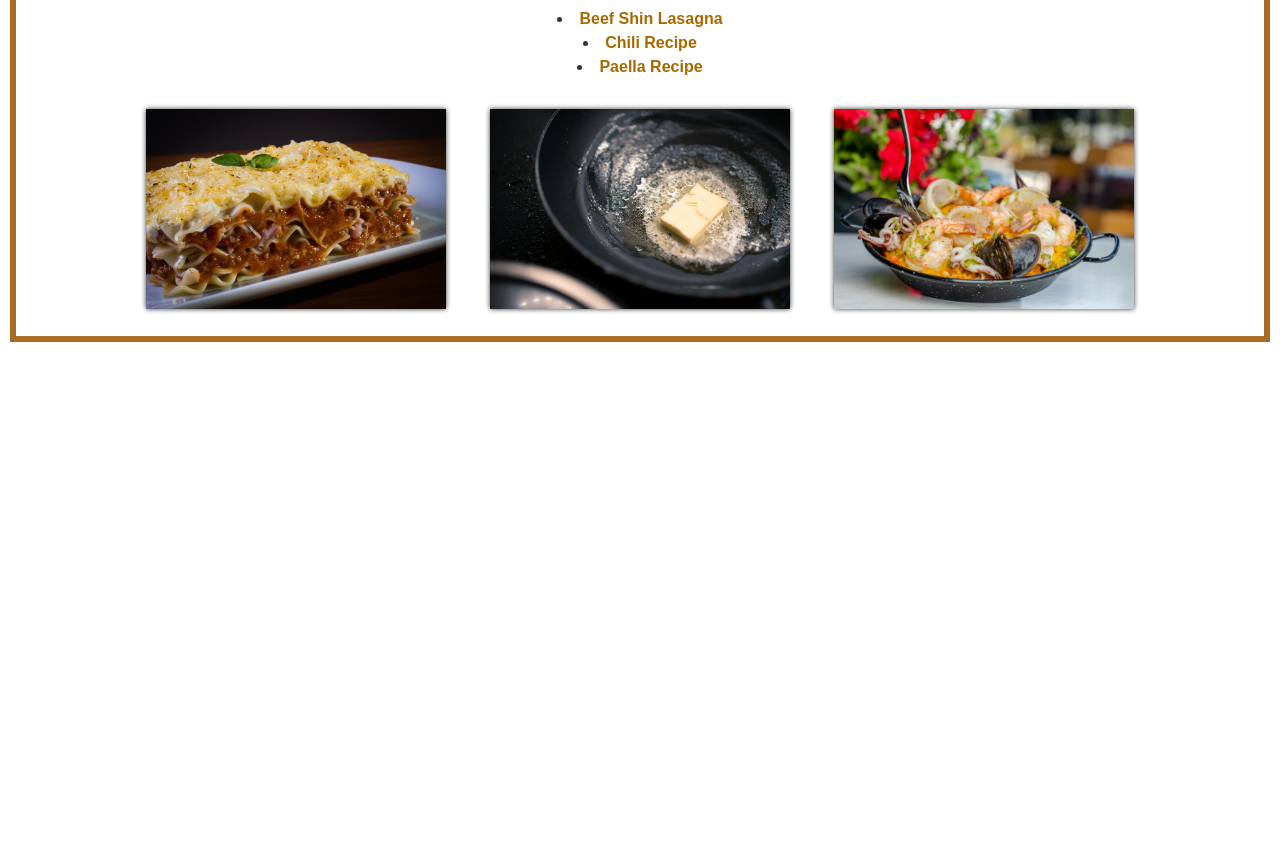
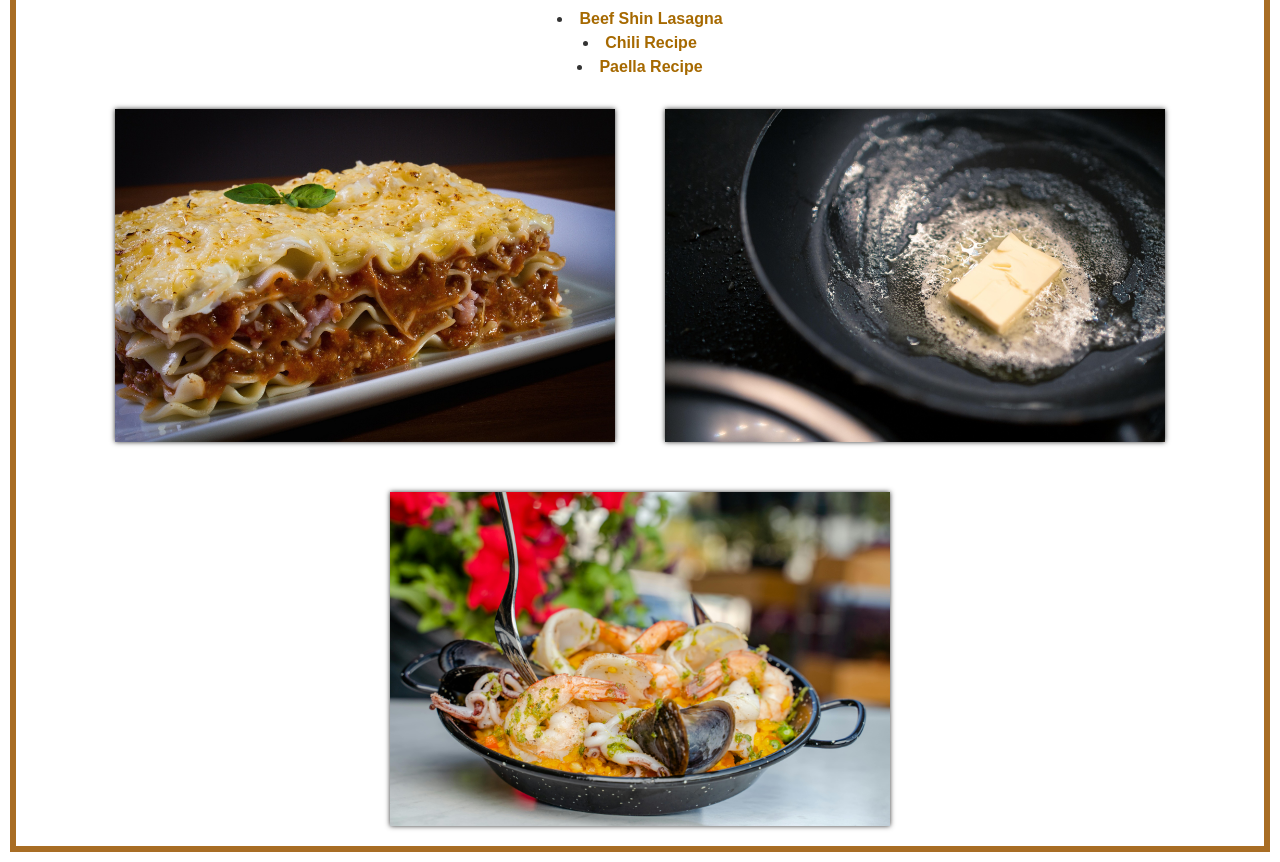
Before and after one commit to henry0161/odin-recipes, a plain HTML site: page index.html in a window 1280 px wide. Shown: the part 73-935 px from the top of the page. Before the commit the page ends 800 px from the top, so only its background shows below. Drawn offline with Linux system fonts and the light colour scheme.

Commit message:
update css to include flex

```diff
--- a/index.html
+++ b/index.html
@@ -12,11 +12,13 @@
         <li><a href="./recipes/lasagna.html">Beef Shin Lasagna</a></li>
         <li><a href="./recipes/chili.html">Chili Recipe</a></li>
         <li><a href="./recipes/paella.html">Paella Recipe</a></li>
-  </ul>
+    </ul>
+
+    <div class="image-row">
   <img class="third-images" src="./images/lasagna.jpg" alt="Lasagna" height="300" width="300">
   <img class="third-images" src="./images/frying-pan.jpg" alt="Frying Pan with Butter Inside" height="300" width="300">
   <img class="third-images" src="./images/paella.jpg" alt="Paella" height="300" width="300">
+</div>
 
-</div>
     </body>
 </html>
--- a/style.css
+++ b/style.css
@@ -80,4 +80,13 @@ a:hover {
     box-shadow: 0 0 5px #333;
     border-style: none;
     margin: 20px 20px;
+    width: 500px;
+    max-width: 100%;
 }
+.image-row {
+    display: flex;
+    justify-content: center;
+    align-items: center;
+    flex-wrap: wrap;
+    gap: 10px;
+}
```
